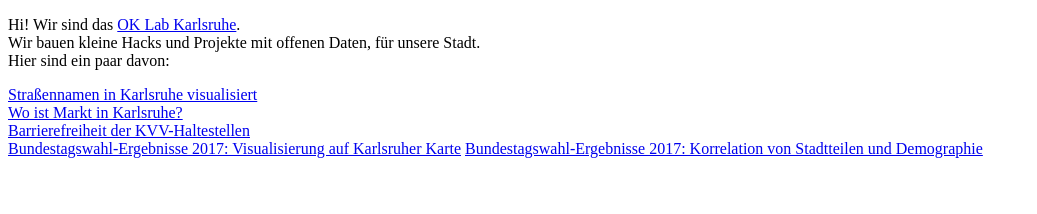
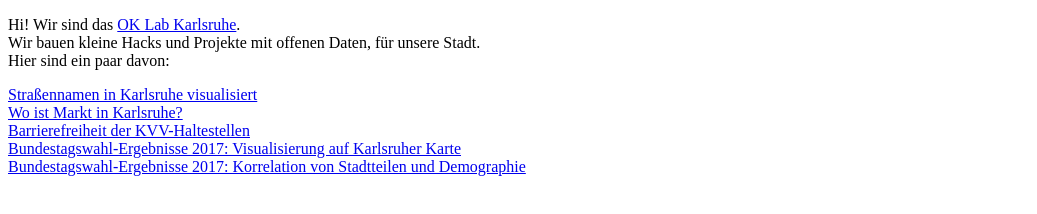
Before and after one commit to CodeforKarlsruhe/codeforkarlsruhe.github.io, a plain HTML site: page index.html in a window 1280 px wide. Shown: the whole page, without its empty margins (0-1037 px from the left). Drawn offline with Linux system fonts and the light colour scheme.

Commit message:
Added line break

```diff
--- a/index.html
+++ b/index.html
@@ -8,7 +8,7 @@
 	<a href="https://codeforkarlsruhe.github.io/streetnames">Straßennamen in Karlsruhe visualisiert</a><br>
 	<a href="https://www.wo-ist-markt.de/#karlsruhe">Wo ist Markt in Karlsruhe?</a><br>
 	<a href="https://codeforkarlsruhe.github.io/access_map_ka/">Barrierefreiheit der KVV-Haltestellen</a><br>
-	<a href="https://codeforkarlsruhe.github.io/wahlkarte/">Bundestagswahl-Ergebnisse 2017: Visualisierung auf Karlsruher Karte</a>
+	<a href="https://codeforkarlsruhe.github.io/wahlkarte/">Bundestagswahl-Ergebnisse 2017: Visualisierung auf Karlsruher Karte</a><br>
 	<a href="https://codeforkarlsruhe.github.io/btw2017-stadtteile/">Bundestagswahl-Ergebnisse 2017: Korrelation von Stadtteilen und Demographie</a>
 </body>
 </html>
```
